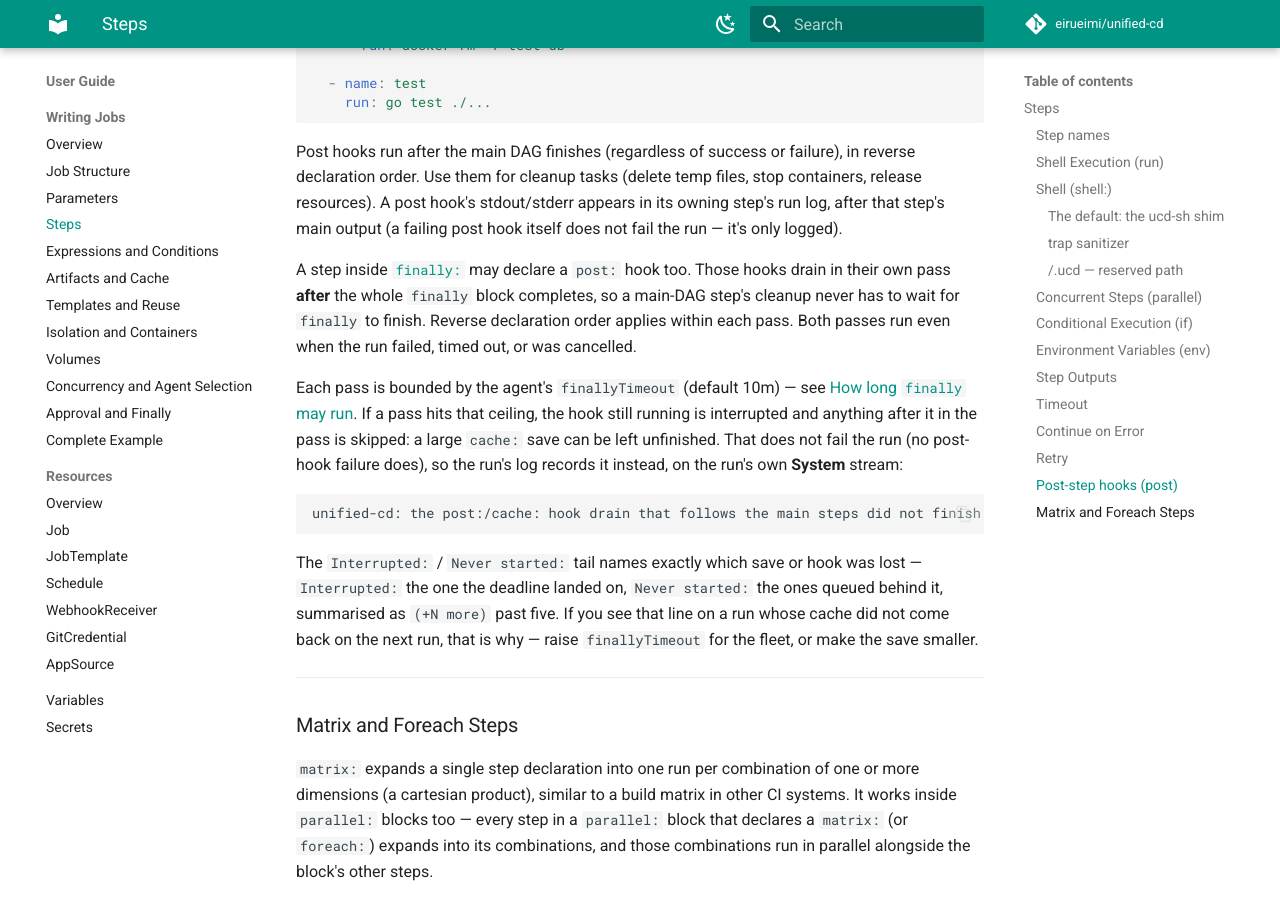
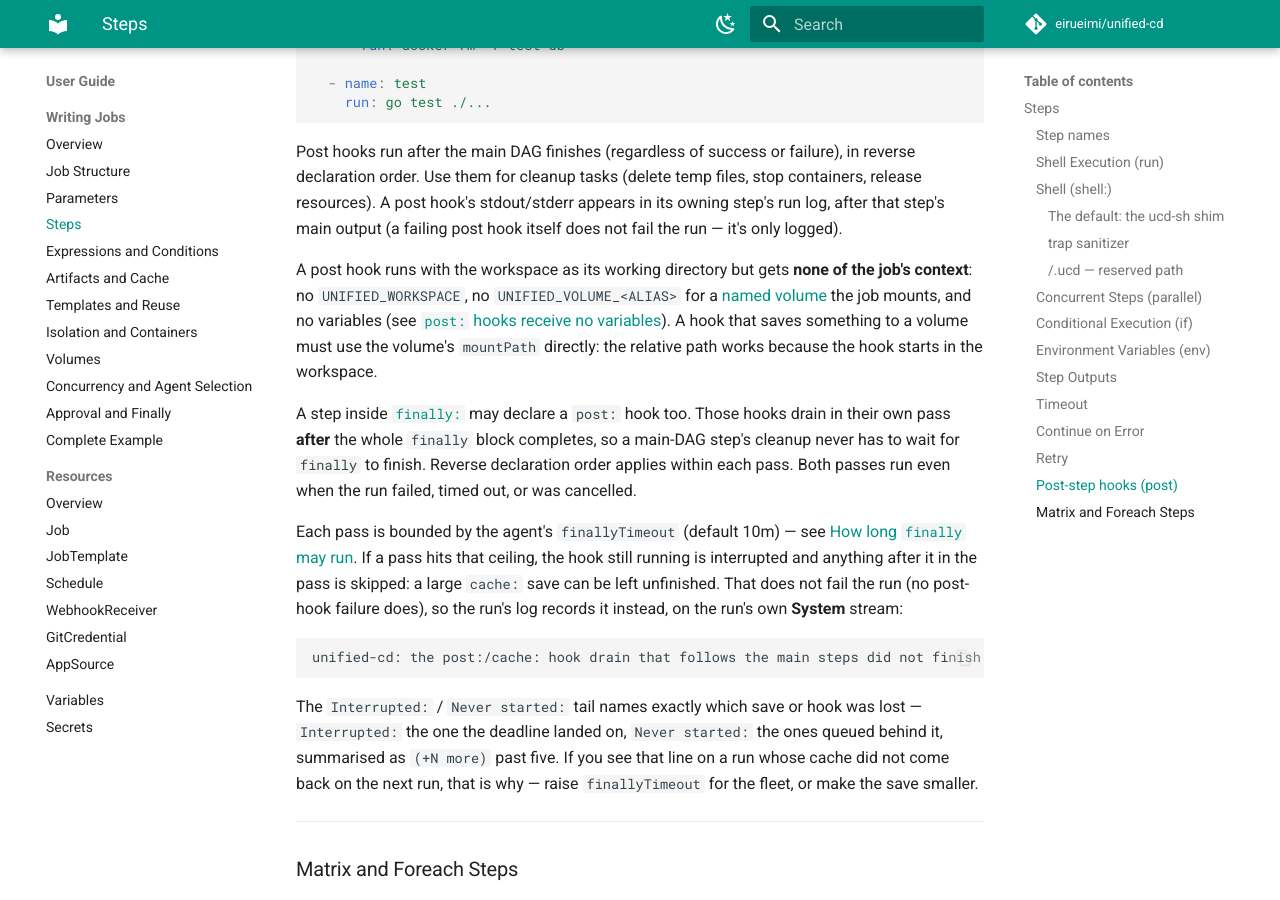
Before and after one commit to eirueimi/unified-cd, an MkDocs documentation site: the page built from docs/user-guide/writing-jobs/steps.md, in a window 1280 px wide and 900 px high, scrolled down 9852 px. Built offline with MkDocs 1.6.1 and Material for MkDocs 9.7.7, drawn with Linux system fonts in a browser that asks for light colours; comment, search, counter and statistics services are not loaded.

Commit message:
docs(steps): say where a post hook finds a volume
Co-Authored-By: Claude Opus 5 <noreply@anthropic.com>

```diff
--- a/docs/user-guide/writing-jobs/steps.md
+++ b/docs/user-guide/writing-jobs/steps.md
@@ -421,6 +421,8 @@ Post hooks run after the main DAG finishes (regardless of success or failure), i
 Use them for cleanup tasks (delete temp files, stop containers, release resources).
 A post hook's stdout/stderr appears in its owning step's run log, after that step's main output (a failing post hook itself does not fail the run — it's only logged).
 
+A post hook runs with the workspace as its working directory but gets **none of the job's context**: no `UNIFIED_WORKSPACE`, no `UNIFIED_VOLUME_<ALIAS>` for a [named volume](volumes.md) the job mounts, and no variables (see [`post:` hooks receive no variables](../variables.md#post-hooks-receive-no-variables)). A hook that saves something to a volume must use the volume's `mountPath` directly: the relative path works because the hook starts in the workspace.
+
 A step inside [`finally:`](approval-and-finally.md) may declare a `post:` hook too. Those hooks
 drain in their own pass **after** the whole `finally` block completes, so a
 main-DAG step's cleanup never has to wait for `finally` to finish. Reverse
```
